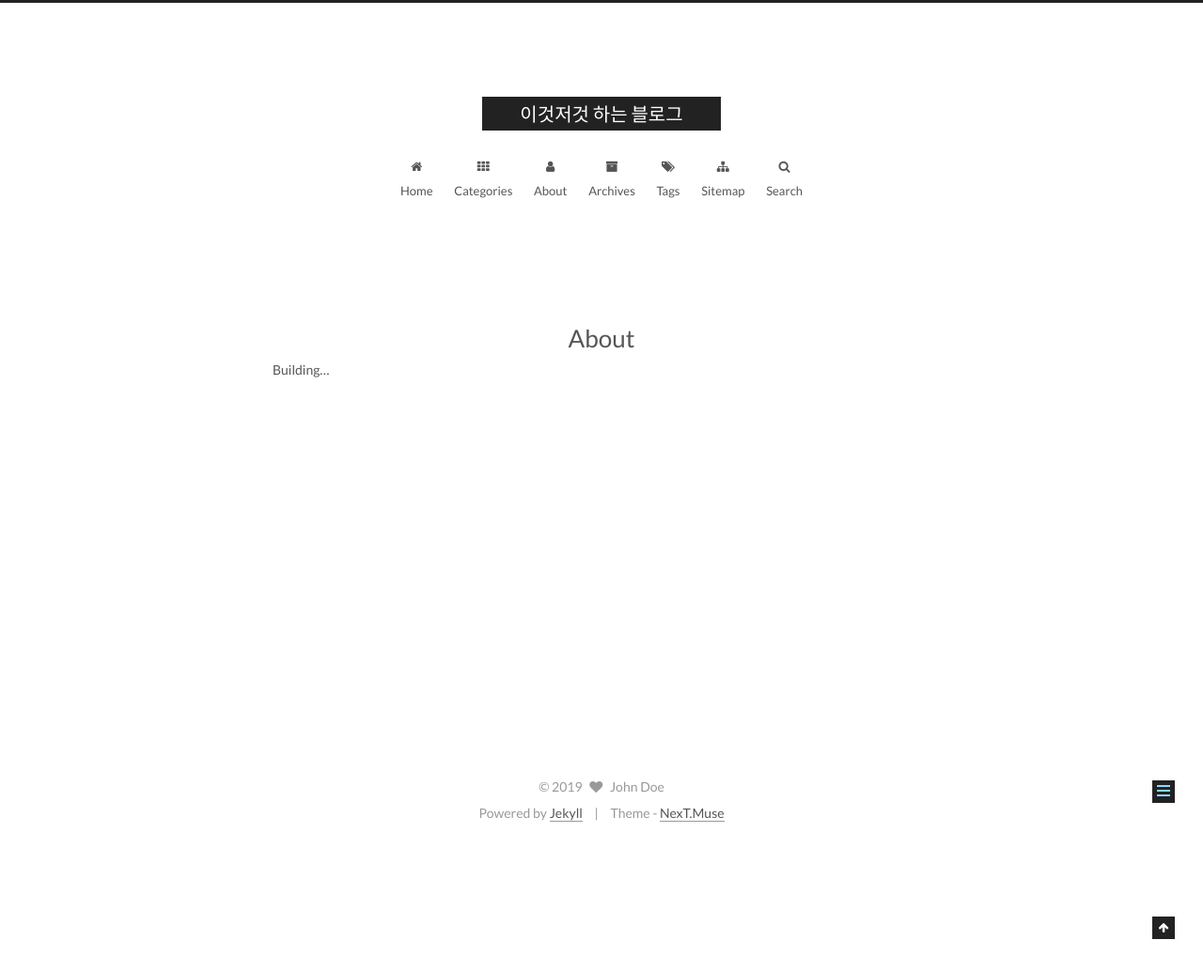
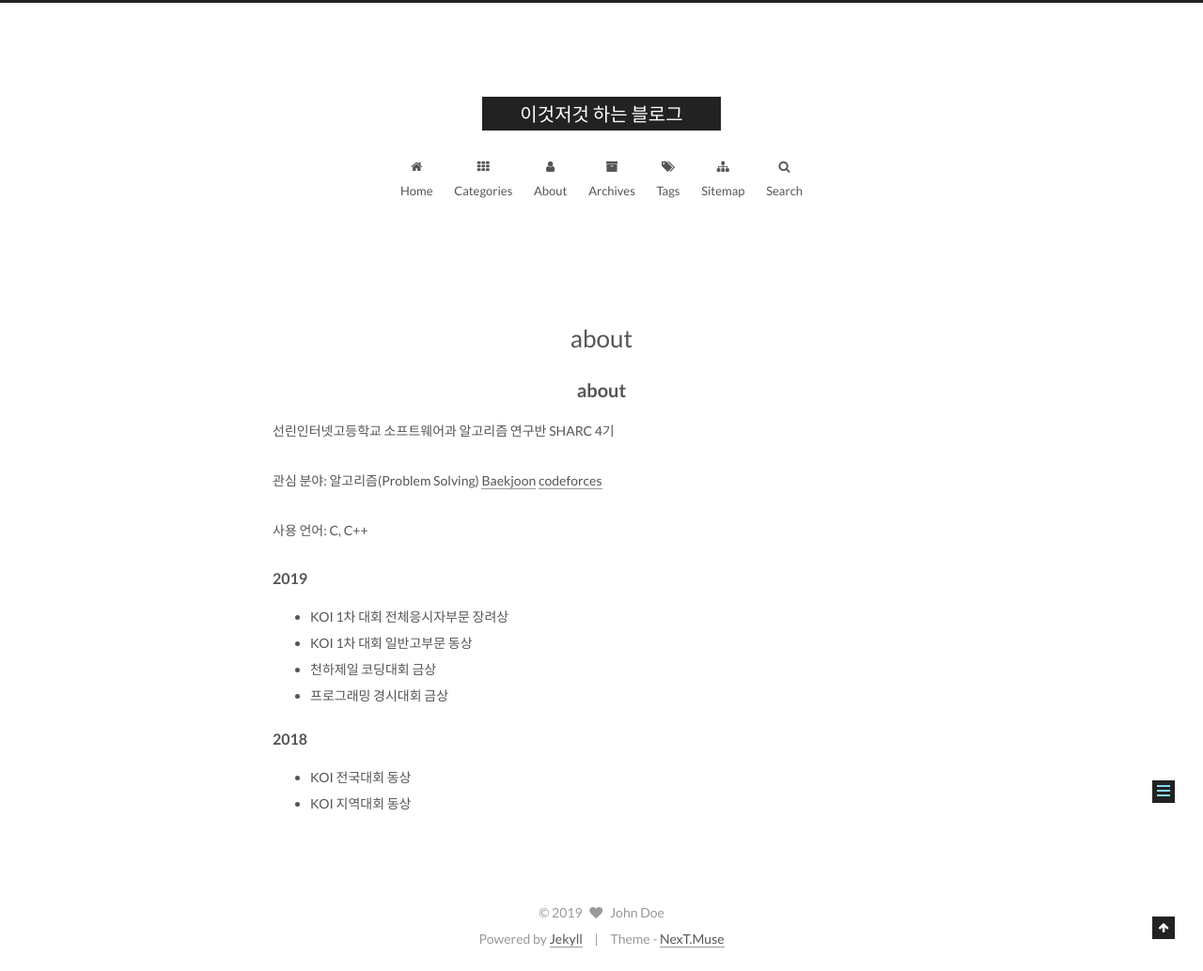
Before and after one commit to cloneot/cloneot.github.io, a Jekyll site: the page built from about/index.md, in a window 1280 px wide. Shown: the whole page at 94% size. Built offline with Jekyll 4.4.1, drawn with Linux system fonts in a browser that asks for light colours; our own code applies the rules of GitHub Pages for plain Markdown files.

Commit message:
create profile

```diff
--- a/about/index.md
+++ b/about/index.md
@@ -3,4 +3,29 @@
 type: about
 ---
 
-Building...
+## <center>about</center>
+
+선린인터넷고등학교 소프트웨어과
+알고리즘 연구반 SHARC 4기
+
+
+관심 분야: 알고리즘(Problem Solving)
+[Baekjoon](https://www.acmicpc.net/user/clone_of_teacher) [codeforces](https://codeforces.com/profile/junseo)
+
+사용 언어: C, C++
+
+
+
+#### 2019
+
+- KOI 1차 대회 전체응시자부문 장려상
+- KOI 1차 대회 일반고부문 동상
+- 천하제일 코딩대회 금상
+- 프로그래밍 경시대회 금상
+
+
+
+#### 2018
+
+- KOI 전국대회 동상
+- KOI 지역대회 동상
```
